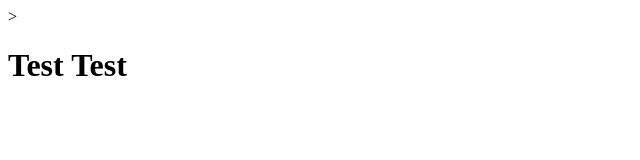
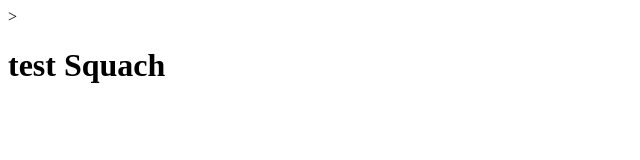
Before and after one commit to HardisDYA/GitTest, a plain HTML site: page index.html in a window 1280 px wide. Shown: the whole page, without its empty margins (0-640 px from the left). Drawn offline with Linux system fonts and the light colour scheme.

Commit message:
test squash

```diff
--- a/index.html
+++ b/index.html
@@ -6,6 +6,6 @@
     <title>Document</title>
 </head>
 <body>
-    <h1>Test Test</h1>
+    <h1>test Squach</h1>
 </body>
 </html>
```
